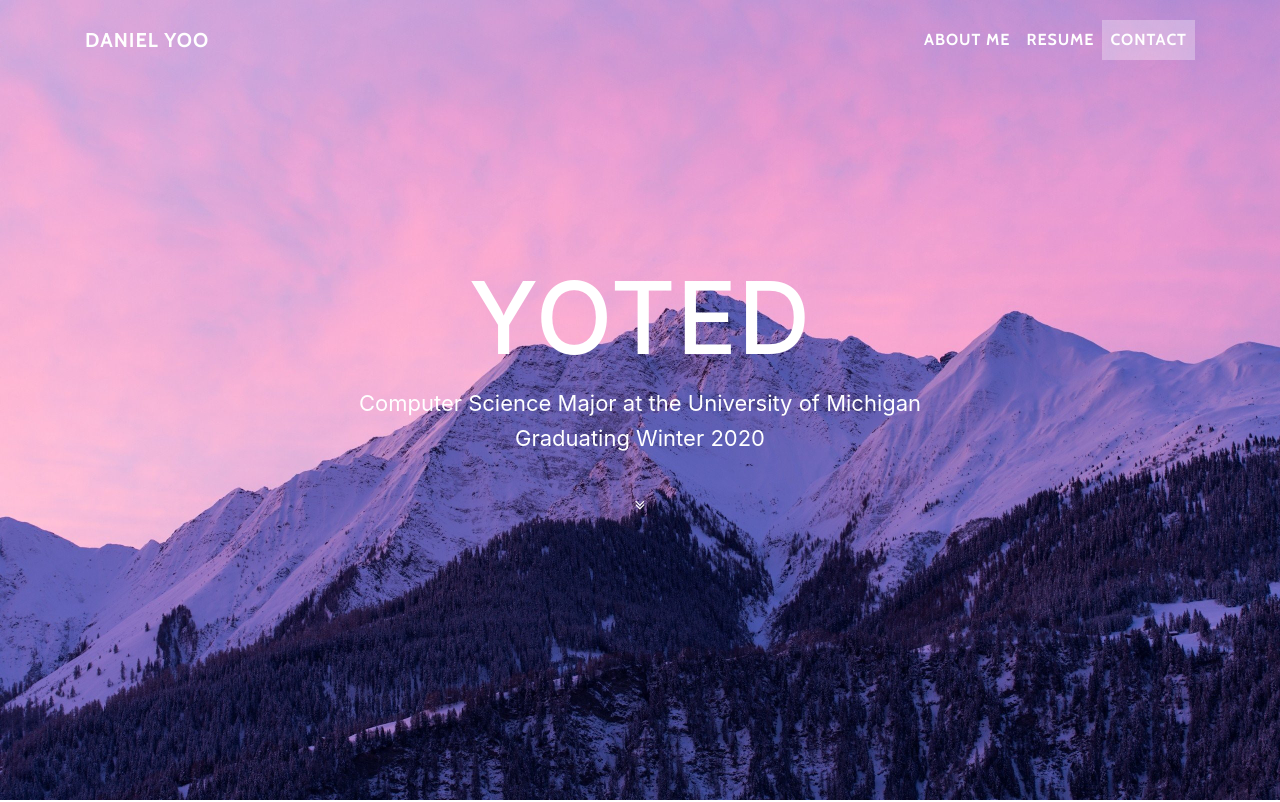
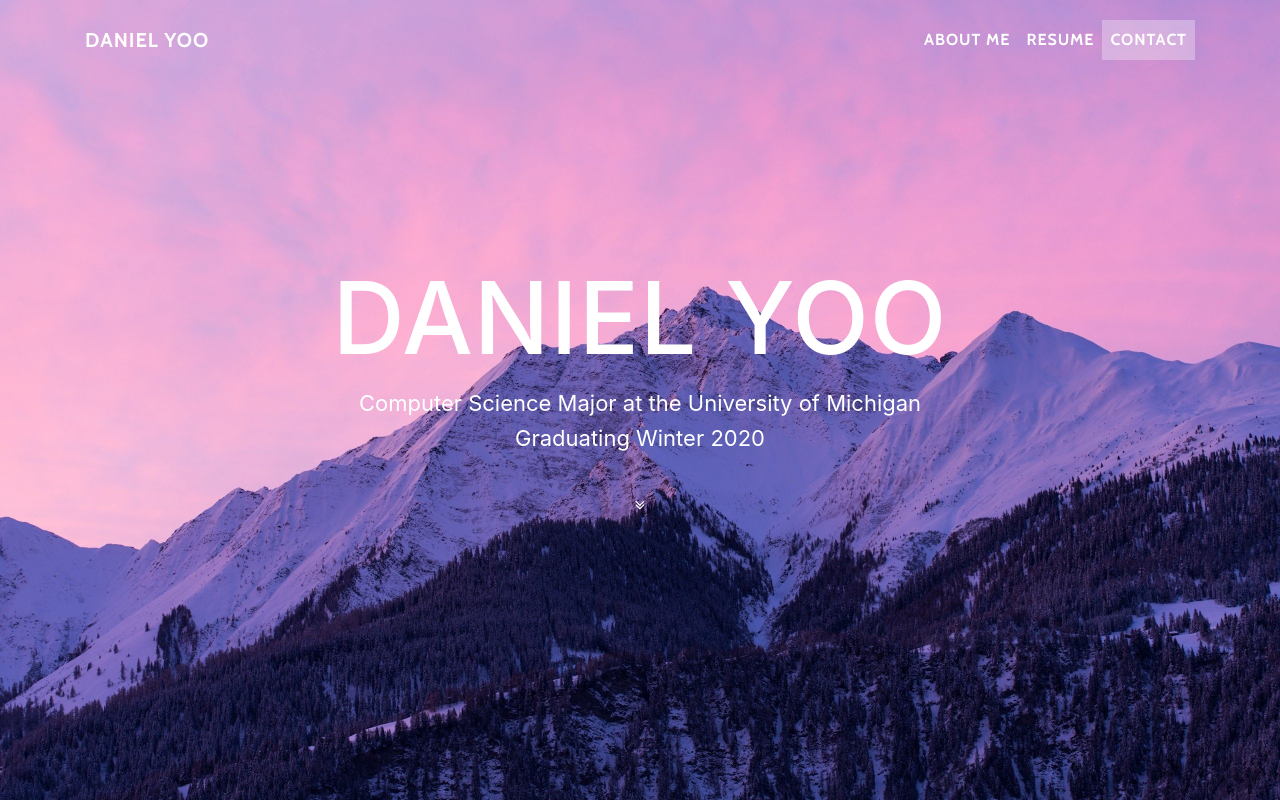
Before and after one commit to goldtomato/goldtomato.github.io, a website with bundled scripts: page index.html in a window 1280 px wide. Shown: the top 802 px of the page. Built offline with nearby package versions, Linux system fonts and the light colour scheme.

Commit message:
Changed from Yoted to Daniel Yoo

```diff
--- a/index.html
+++ b/index.html
@@ -53,7 +53,7 @@
         <div class="container">
           <div class="row">
             <div class="col-lg-8 mx-auto">
-              <h1 class="brand-heading">Yoted</h1>
+              <h1 class="brand-heading">Daniel Yoo</h1>
               <p class="intro-text">Computer Science Major at the University of Michigan
                 <br>Graduating Winter 2020</p>
               <a href="#about" class="btn btn-circle js-scroll-trigger">
```
